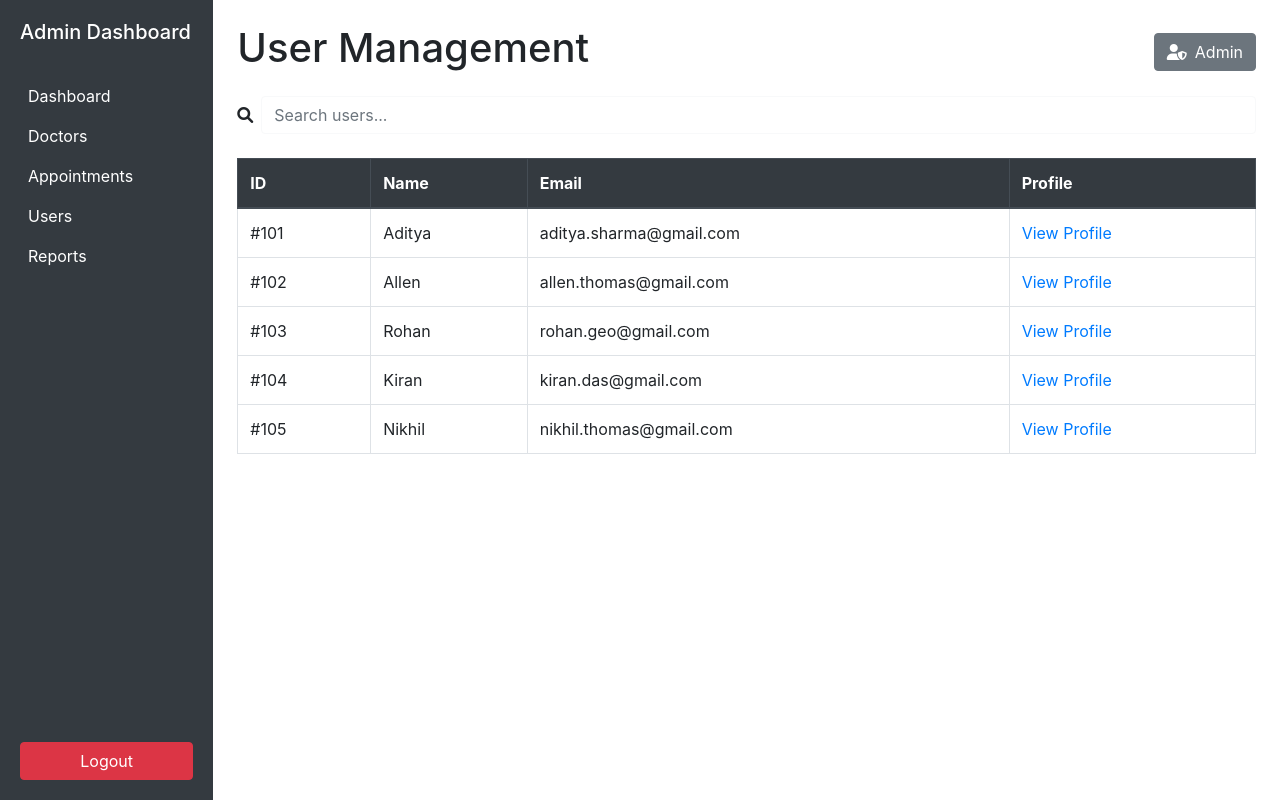
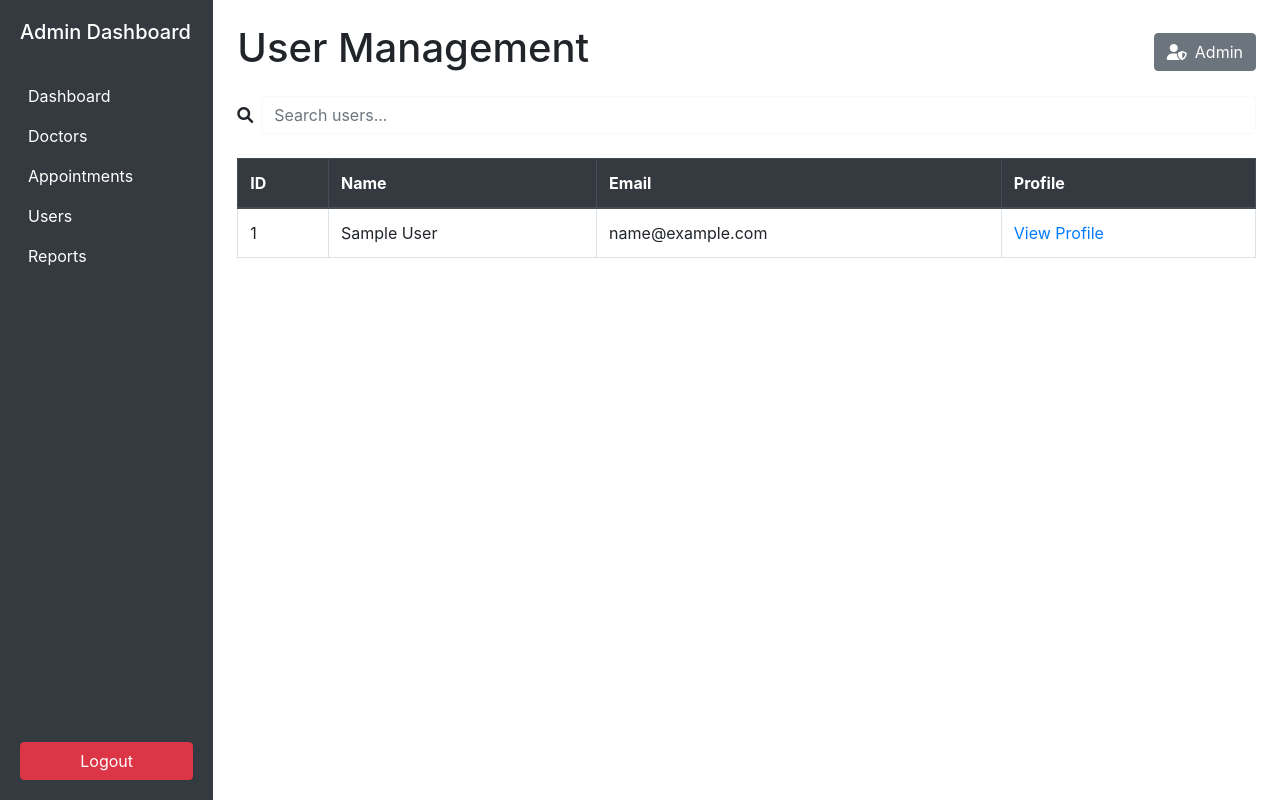
Before and after one commit to amritheshsiva/hospital_management, a Django app: template Admin/adminside/adminapp/templates/user_manage.html in a window 1280 px wide. Run offline with Django 4.2, Linux system fonts and the light colour scheme; the template is opened without the code that fills it: values that come from a table or form of the project are taken from there, others are empty; tables that the repository leaves empty hold one stand-in row (values such as "Sample post"); some libraries are stand-ins or nearby versions.

Commit message:
user managepage

```diff
--- a/Admin/adminside/adminapp/templates/user_manage.html
+++ b/Admin/adminside/adminapp/templates/user_manage.html
@@ -34,37 +34,15 @@
                         <th>Profile</th>
                     </tr>
                 </thead>
+                {%for users in user_list%}
                 <tbody>
                     <tr>
-                        <td>#101</td>
-                        <td>Aditya</td>
-                        <td>aditya.sharma@gmail.com</td>
+                        <td>{{users.id}}</td>
+                        <td>{{users.name}}</td>
+                        <td>{{users.email}}</td>
                         <td><a href="#">View Profile</a></td>
                     </tr>
-                    <tr>
-                        <td>#102</td>
-                        <td>Allen</td>
-                        <td>allen.thomas@gmail.com</td>
-                        <td><a href="#">View Profile</a></td>
-                    </tr>
-                    <tr>
-                        <td>#103</td>
-                        <td>Rohan</td>
-                        <td>rohan.geo@gmail.com</td>
-                        <td><a href="#">View Profile</a></td>
-                    </tr>
-                    <tr>
-                        <td>#104</td>
-                        <td>Kiran</td>
-                        <td>kiran.das@gmail.com</td>
-                        <td><a href="#">View Profile</a></td>
-                    </tr>
-                    <tr>
-                        <td>#105</td>
-                        <td>Nikhil</td>
-                        <td>nikhil.thomas@gmail.com</td>
-                        <td><a href="#">View Profile</a></td>
-                    </tr>
+                     {% endfor %}
                 </tbody>
             </table>
         </div>
```
